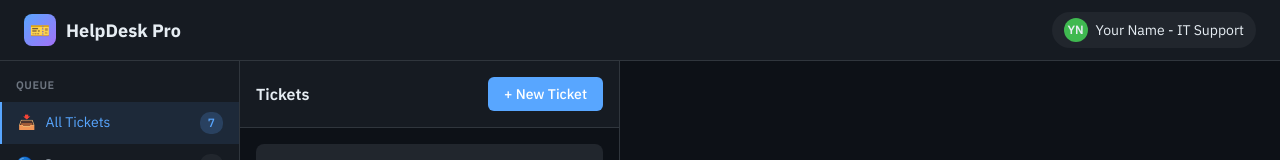
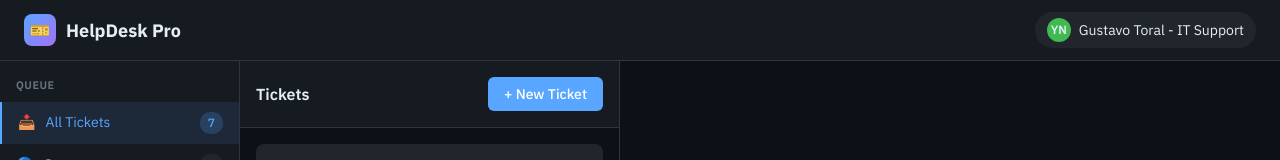
Before and after one commit to gustavotoral/helpdesk-portfolio, a plain HTML site: page index.html in a window 1280 px wide. Shown: the top 160 px of the page. Drawn offline with Linux system fonts and the light colour scheme.

Commit message:
Update index.html

```diff
--- a/index.html
+++ b/index.html
@@ -800,7 +800,7 @@
         <div class="header-actions">
             <div class="user-badge">
                 <div class="user-avatar">YN</div>
-                <span>Your Name - IT Support</span>
+                <span>Gustavo Toral - IT Support</span>
             </div>
         </div>
     </header>
```
